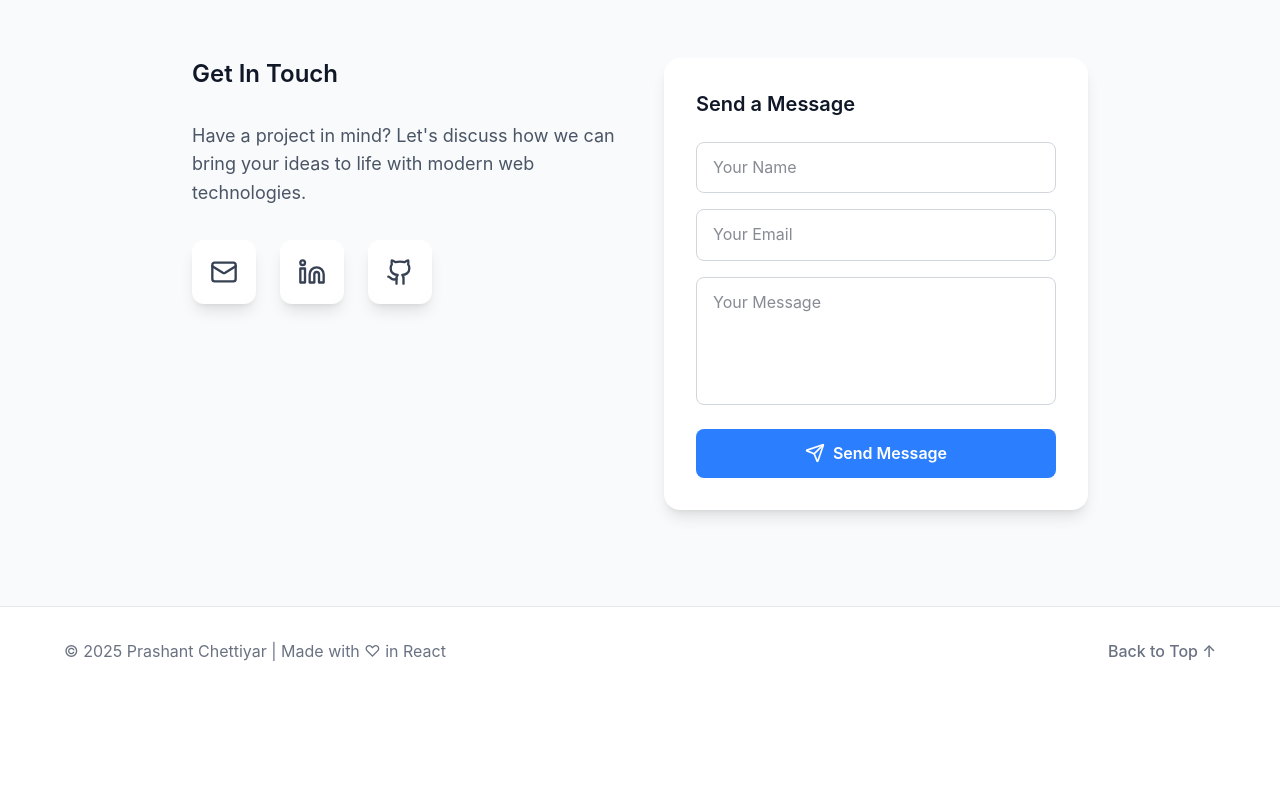
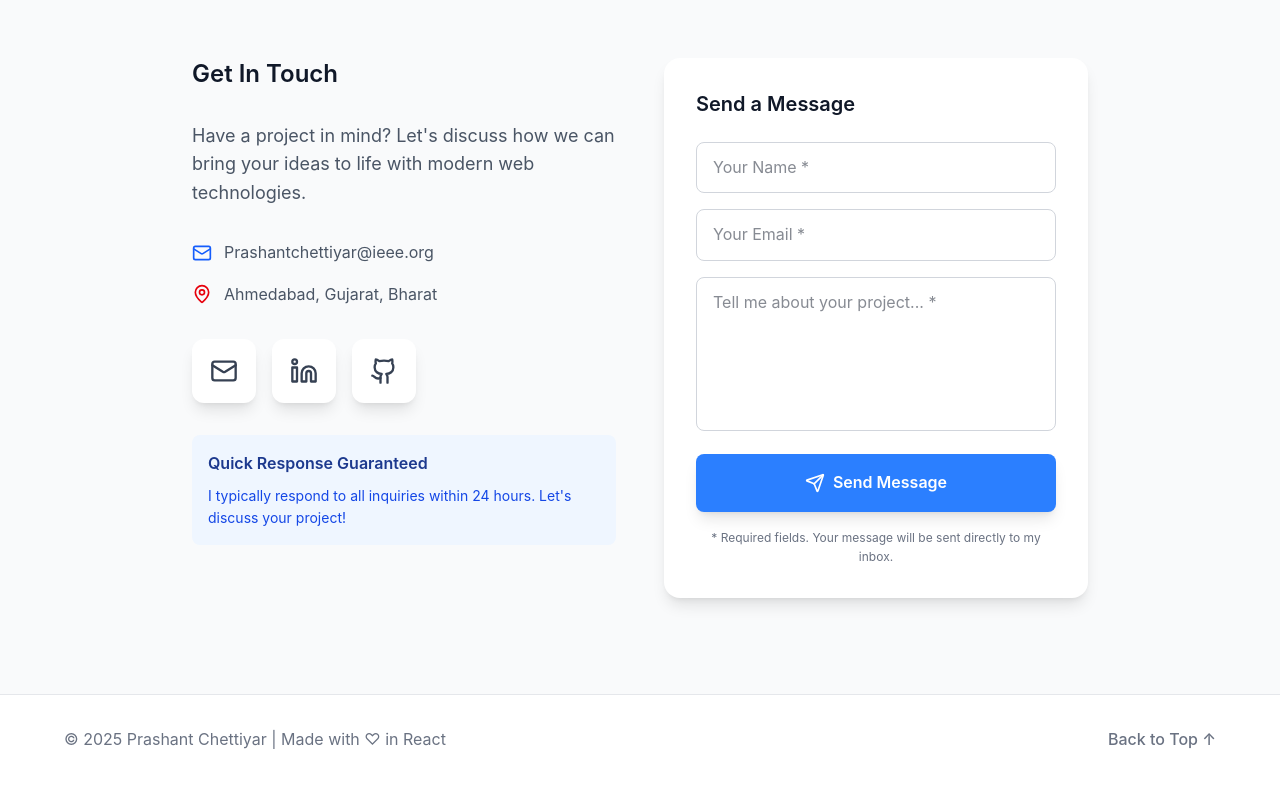
Before and after one commit to ciphersigma/My_Portfolio, a Next.js app: page / in a window 1280 px wide. Shown: the part 2470-3255 px from the top of the page. Before the commit the page ends 3167 px from the top, so only its background shows below. Built offline with nearby package versions, Linux system fonts and the light colour scheme.

Commit message:
Add direct email

```diff
--- a/components/Contact.js
+++ b/components/Contact.js
@@ -1,11 +1,13 @@
-// components/Contact.js (Fixed)
+// components/Contact.js (Direct Email - No Client Opening)
 'use client';
 import React, { useState, useEffect } from 'react';
-import { Mail, Linkedin, Github, Send } from 'lucide-react';
+import { Mail, Linkedin, Github, Send, CheckCircle, AlertCircle, MapPin } from 'lucide-react';
 
 export default function Contact() {
   const [isVisible, setIsVisible] = useState(false);
   const [formData, setFormData] = useState({ name: '', email: '', message: '' });
+  const [isSubmitting, setIsSubmitting] = useState(false);
+  const [submitStatus, setSubmitStatus] = useState(null);
 
   useEffect(() => {
     const handleScroll = () => {
@@ -23,44 +25,90 @@ export default function Contact() {
 
   const handleInputChange = (e) => {
     setFormData({ ...formData, [e.target.name]: e.target.value });
+    if (submitStatus) setSubmitStatus(null);
   };
 
-  const handleSubmit = () => {
-    if (formData.name && formData.email && formData.message) {
-      alert(`Thanks ${formData.name}! Your message has been sent. I&apos;ll get back to you soon!`);
-      setFormData({ name: '', email: '', message: '' });
-    } else {
+  const isValidEmail = (email) => {
+    const emailRegex = /^[^\s@]+@[^\s@]+\.[^\s@]+$/;
+    return emailRegex.test(email);
+  };
+
+  const handleSubmit = async () => {
+    if (!formData.name || !formData.email || !formData.message) {
       alert('Please fill in all fields before sending your message.');
+      return;
+    }
+
+    if (!isValidEmail(formData.email)) {
+      alert('Please enter a valid email address.');
+      return;
+    }
+
+    setIsSubmitting(true);
+    setSubmitStatus(null);
+
+    try {
+      // Send email directly via Formspree (no email client opens)
+      const response = await fetch('https://formspree.io/f/mdkzgajj', {
+        method: 'POST',
+        headers: {
+          'Content-Type': 'application/json',
+        },
+        body: JSON.stringify({
+          name: formData.name,
+          email: formData.email,
+          message: formData.message,
+          _subject: `Portfolio Contact from ${formData.name}`,
+          _replyto: formData.email,
+        }),
+      });
+
+      if (response.ok) {
+        setSubmitStatus('success');
+        setFormData({ name: '', email: '', message: '' });
+      } else {
+        setSubmitStatus('error');
+      }
+    } catch (error) {
+      console.error('Error sending email:', error);
+      setSubmitStatus('error');
+    } finally {
+      setIsSubmitting(false);
     }
   };
 
   const handleSocialClick = (platform, url) => {
     if (url.startsWith('mailto:')) {
       window.location.href = url;
-    } else if (url === '#') {
-      alert(`${platform} link would be implemented here! Add your actual social media URLs.`);
     } else {
-      window.open(url, '_blank');
+      window.open(url, '_blank', 'noopener,noreferrer');
     }
+  };
+
+  const contactInfo = {
+    email: 'Prashantchettiyar@ieee.org',
+    location: 'Ahmedabad, Gujarat, Bharat',
+    linkedin: 'https://www.linkedin.com/in/prashantchettiyar/',
+    github: 'https://github.com/ciphersigma',
   };
 
   const socialLinks = [
     {
       name: 'Email',
       icon: Mail,
-      url: 'mailto:prashant@example.com',
+      url: `mailto:${contactInfo.email}`,
       hoverColor: 'group-hover:text-red-600'
     },
     {
       name: 'LinkedIn',
       icon: Linkedin,
-      url: '#',
+      url: contactInfo.linkedin,
       hoverColor: 'group-hover:text-blue-600'
     },
     {
       name: 'GitHub',
       icon: Github,
-      url: '#',
+      url: contactInfo.github,
       hoverColor: 'group-hover:text-gray-900'
     }
   ];
@@ -86,7 +134,20 @@ export default function Contact() {
               with modern web technologies.
             </p>
 
-            <div className="flex space-x-6 mb-8">
+            {/* Contact Details */}
+            <div className="space-y-4 mb-8">
+              <div className="flex items-center space-x-3 text-gray-600">
+                <Mail className="w-5 h-5 text-blue-600" />
+                <span>{contactInfo.email}</span>
+              </div>
+              <div className="flex items-center space-x-3 text-gray-600">
+                <MapPin className="w-5 h-5 text-red-600" />
+                <span>{contactInfo.location}</span>
+              </div>
+            </div>
+
+            {/* Social Media Links */}
+            <div className="flex space-x-4 mb-8">
               {socialLinks.map((social, index) => {
                 const IconComponent = social.icon;
                 return (
@@ -100,43 +161,97 @@ export default function Contact() {
                 );
               })}
             </div>
+
+            {/* Why Choose Me */}
+            <div className="bg-blue-50 p-4 rounded-lg">
+              <h4 className="font-semibold text-blue-900 mb-2">Quick Response Guaranteed</h4>
+              <p className="text-blue-700 text-sm">
+                I typically respond to all inquiries within 24 hours. Let&apos;s discuss your project!
+              </p>
+            </div>
           </div>
 
           {/* Contact Form */}
           <div className="bg-white rounded-2xl p-8 shadow-lg">
             <h3 className="text-xl font-semibold mb-6">Send a Message</h3>
+
+            {/* Success/Error Messages */}
+            {submitStatus === 'success' && (
+              <div className="mb-6 p-4 bg-green-50 border border-green-200 rounded-lg flex items-center space-x-3">
+                <CheckCircle className="w-5 h-5 text-green-600" />
+                <div>
+                  <p className="text-green-800 font-semibold">Message sent successfully!</p>
+                  <p className="text-green-700 text-sm">Thank you for reaching out. I&apos;ll get back to you within 24 hours!</p>
+                </div>
+              </div>
+            )}
+
+            {submitStatus === 'error' && (
+              <div className="mb-6 p-4 bg-red-50 border border-red-200 rounded-lg flex items-center space-x-3">
+                <AlertCircle className="w-5 h-5 text-red-600" />
+                <div>
+                  <p className="text-red-800 font-semibold">Failed to send message</p>
+                  <p className="text-red-700 text-sm">Please try again or contact me directly at {contactInfo.email}</p>
+                </div>
+              </div>
+            )}
+
             <div className="space-y-4">
               <input
                 type="text"
                 name="name"
-                placeholder="Your Name"
+                placeholder="Your Name *"
                 value={formData.name}
                 onChange={handleInputChange}
-                className="w-full px-4 py-3 border border-gray-300 rounded-lg focus:outline-none focus:ring-2 focus:ring-blue-500 focus:border-transparent transition-all duration-300"
+                disabled={isSubmitting}
+                className="w-full px-4 py-3 border border-gray-300 rounded-lg focus:outline-none focus:ring-2 focus:ring-blue-500 focus:border-transparent transition-all duration-300 disabled:bg-gray-100"
               />
+
               <input
                 type="email"
                 name="email"
-                placeholder="Your Email"
+                placeholder="Your Email *"
                 value={formData.email}
                 onChange={handleInputChange}
-                className="w-full px-4 py-3 border border-gray-300 rounded-lg focus:outline-none focus:ring-2 focus:ring-blue-500 focus:border-transparent transition-all duration-300"
+                disabled={isSubmitting}
+                className="w-full px-4 py-3 border border-gray-300 rounded-lg focus:outline-none focus:ring-2 focus:ring-blue-500 focus:border-transparent transition-all duration-300 disabled:bg-gray-100"
               />
+
               <textarea
                 name="message"
-                rows="4"
-                placeholder="Your Message"
+                rows="5"
+                placeholder="Tell me about your project... *"
                 value={formData.message}
                 onChange={handleInputChange}
-                className="w-full px-4 py-3 border border-gray-300 rounded-lg focus:outline-none focus:ring-2 focus:ring-blue-500 focus:border-transparent transition-all duration-300 resize-none"
+                disabled={isSubmitting}
+                className="w-full px-4 py-3 border border-gray-300 rounded-lg focus:outline-none focus:ring-2 focus:ring-blue-500 focus:border-transparent transition-all duration-300 resize-none disabled:bg-gray-100"
               ></textarea>
+
               <button
                 onClick={handleSubmit}
-                className="w-full px-6 py-3 bg-blue-500 text-white rounded-lg hover:bg-blue-600 hover:scale-105 transition-all duration-300 font-semibold flex items-center justify-center space-x-2"
+                disabled={isSubmitting}
+                className={`w-full px-6 py-4 rounded-lg font-semibold flex items-center justify-center space-x-2 transition-all duration-300 ${
+                  isSubmitting
+                    ? 'bg-gray-400 cursor-not-allowed'
+                    : 'bg-blue-500 hover:bg-blue-600 hover:scale-105 shadow-lg hover:shadow-xl'
+                } text-white`}
               >
-                <Send className="w-5 h-5" />
-                <span>Send Message</span>
+                {isSubmitting ? (
+                  <>
+                    <div className="w-5 h-5 border-2 border-white border-t-transparent rounded-full animate-spin"></div>
+                    <span>Sending...</span>
+                  </>
+                ) : (
+                  <>
+                    <Send className="w-5 h-5" />
+                    <span>Send Message</span>
+                  </>
+                )}
               </button>
+
+              <p className="text-xs text-gray-500 text-center">
+                * Required fields. Your message will be sent directly to my inbox.
+              </p>
             </div>
           </div>
         </div>
```
